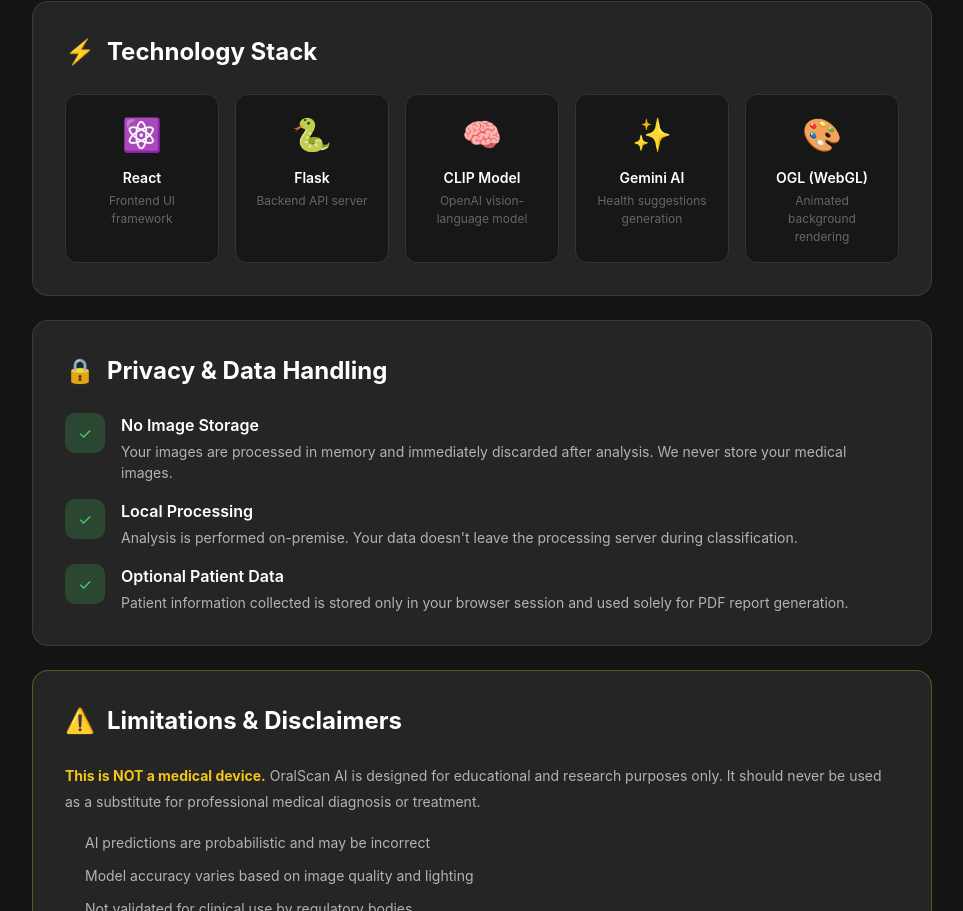
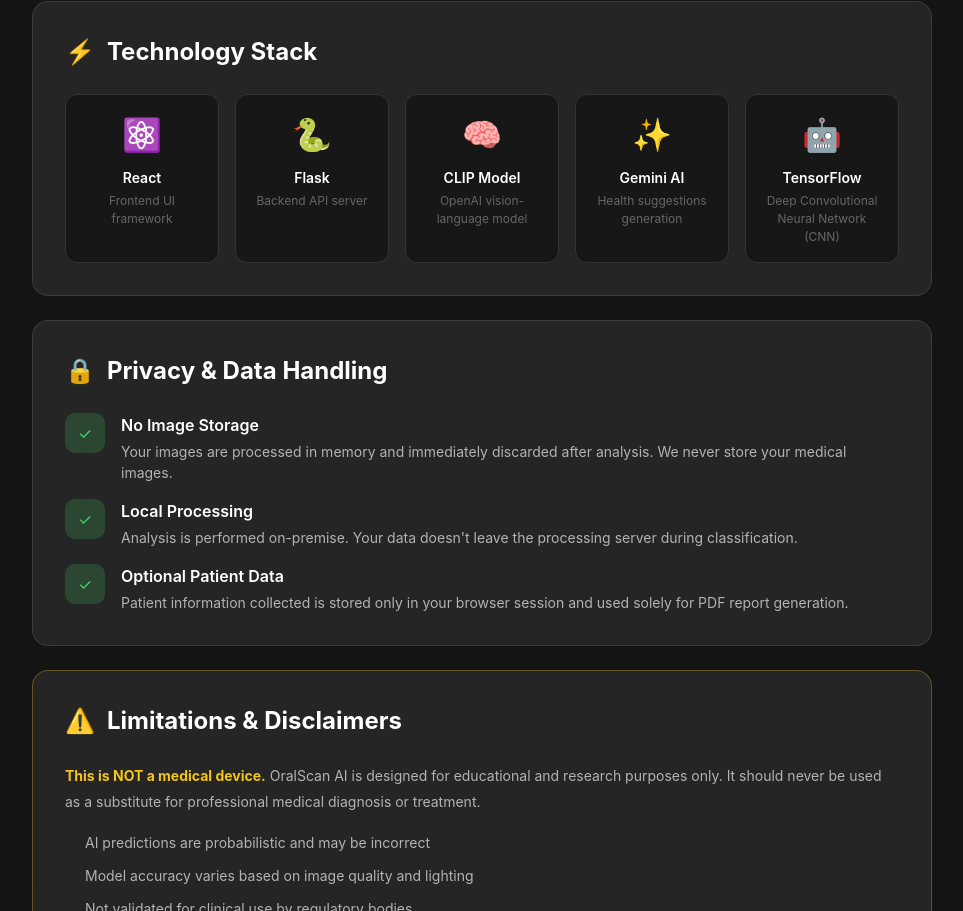
Before and after one commit to RaghottamNadgoudar/AI-Powered-Oral-Lesion-Classification, a React app in the folder frontend/: page /about in a window 1280 px wide. Shown: the part 1480-2391 px from the top of the page, without its empty margins (158-1121 px from the left). Built offline with nearby package versions, Linux system fonts and the light colour scheme; no server answers; the HTML template or start-up script is replaced by a standard one.

Commit message:
Replace OGL with TensorFlow in AboutPage

```diff
--- a/frontend/src/pages/AboutPage.jsx
+++ b/frontend/src/pages/AboutPage.jsx
@@ -4,7 +4,7 @@
         { name: 'Flask', description: 'Backend API server', icon: '🐍' },
         { name: 'CLIP Model', description: 'OpenAI vision-language model', icon: '🧠' },
         { name: 'Gemini AI', description: 'Health suggestions generation', icon: '✨' },
-        { name: 'OGL (WebGL)', description: 'Animated background rendering', icon: '🎨' }
+        { name: 'TensorFlow', description: 'Deep Convolutional Neural Network (CNN)', icon: '🤖' }
     ];
 
     const classificationDetails = [
```
